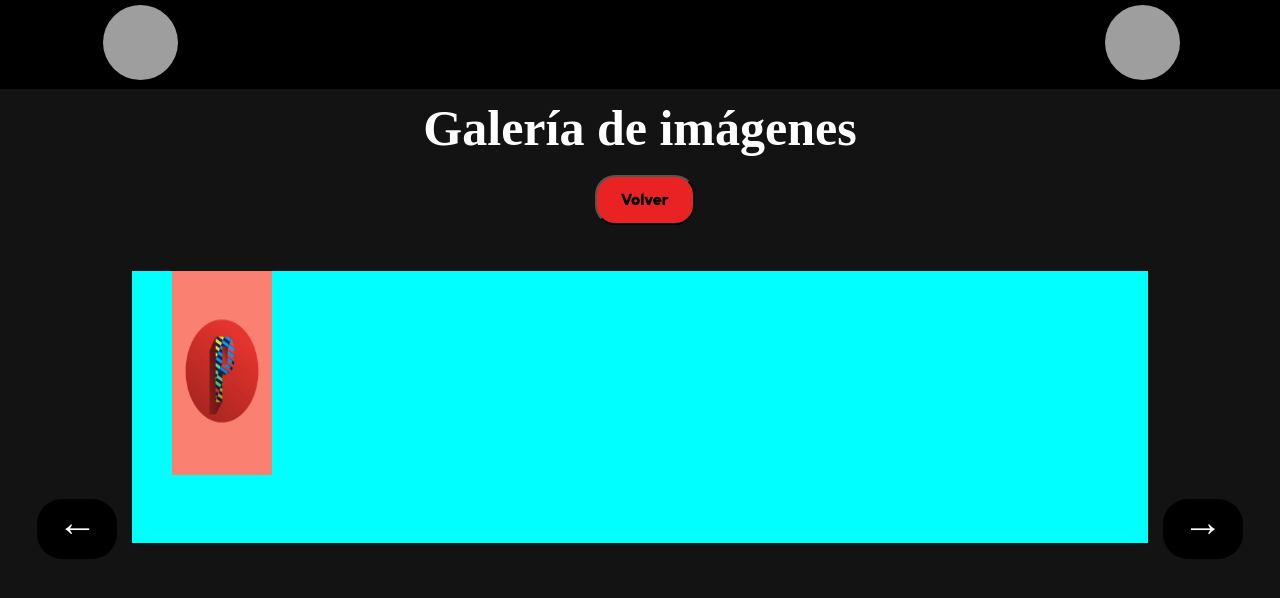
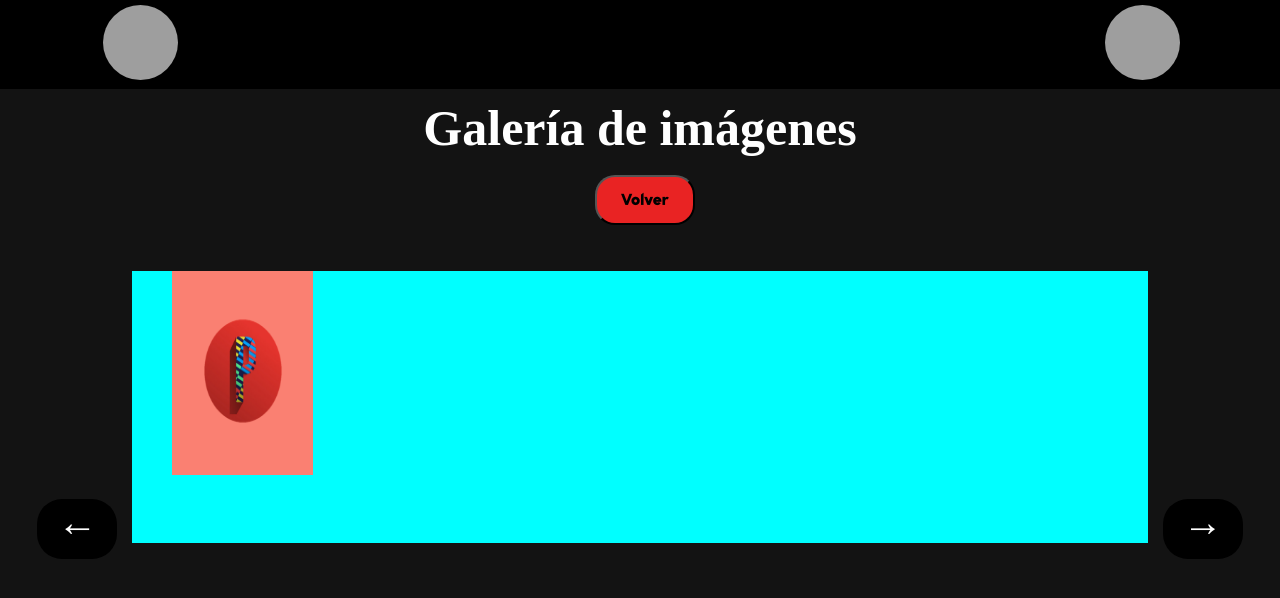
Before and after one commit to lautar007/plastico_web, a React (Create React App) app in the folder client/plastico-web/: page /galeria/1 in a window 1280 px wide. Shown: the top 598 px of the page. Built offline with nearby package versions, Linux system fonts and the light colour scheme; no server answers; grey boxes are pictures that could not be loaded; a web font is replaced by a local one.

Commit message:
tamaño galeria

```diff
--- a/client/plastico-web/src/components/Galeria.css
+++ b/client/plastico-web/src/components/Galeria.css
@@ -37,7 +37,7 @@
 }
 
 .gal-imagen{
-    width: 100px;
+    width: 75%;
     height: 200px;
 }
 
```
